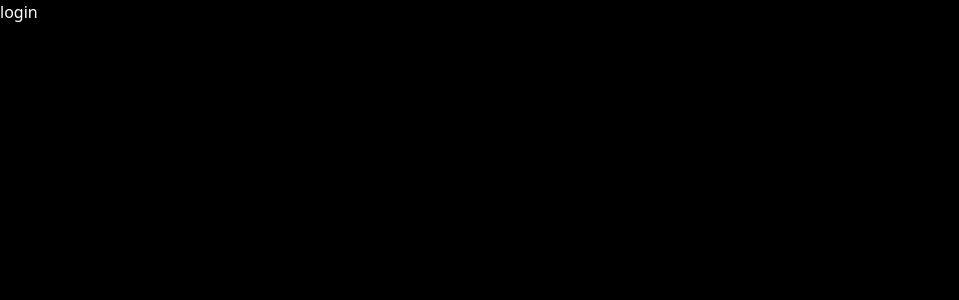
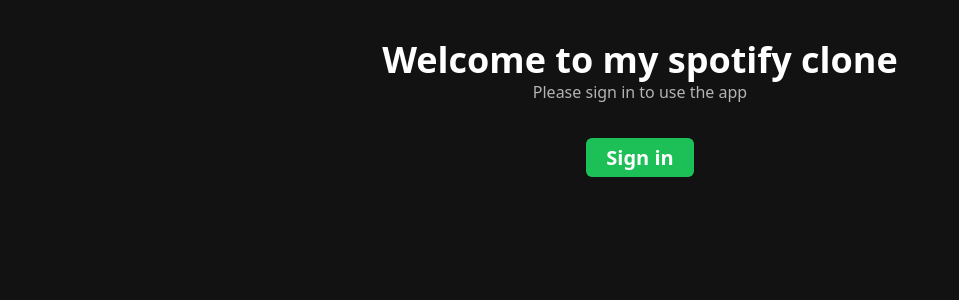
Before and after one commit to eliaskih/spotify, a Next.js app: page /login in a window 1280 px wide. Shown: the top 300 px of the page, without its empty margins (0-959 px from the left). Built offline with nearby package versions, Linux system fonts and the light colour scheme; no server answers.

Commit message:
styled sidebar

```diff
--- a/package.json
+++ b/package.json
@@ -13,11 +13,14 @@
     "eslint-config-next": "13.2.4",
     "next": "13.2.4",
     "react": "18.2.0",
-    "react-dom": "18.2.0"
+    "react-dom": "18.2.0",
+    "react-feather": "^2.0.10"
   },
   "devDependencies": {
     "autoprefixer": "^10.4.14",
     "postcss": "^8.4.21",
+    "prettier": "^2.8.7",
+    "prettier-plugin-tailwindcss": "^0.2.5",
     "tailwindcss": "^3.2.7"
   }
 }
--- /dev/null
+++ b/src/components/Sidebar.jsx
@@ -0,0 +1,30 @@
+import Link from "next/link";
+import React from "react";
+import { Home } from "react-feather";
+
+export default function Sidebar() {
+    return (
+        <aside className="w-full max-w-xs overflow-y-auto bg-bg p-6">
+            <Link
+                href="/"
+                className="flex w-max items-center gap-4 text-text-dimmed transition-colors hover:text-text"
+            >
+                <Home className="h-6 w-6" />
+                <p className="font-semibold"> Home</p>
+            </Link>
+            <hr className="my-3 border-text-dimmed/50" />
+            <div className="">
+                {Array(100)
+                    .fill(null)
+                    .map(() => (
+                        <Link
+                            href="/playlist/abc"
+                            className="block py-1 text-text-dimmed transition-colors hover:text-text"
+                        >
+                            hej
+                        </Link>
+                    ))}
+            </div>
+        </aside>
+    );
+}
--- /dev/null
+++ b/src/config.js
@@ -0,0 +1,31 @@
+export const authEndpoint = "https://accounts.spotify.com/authorize";
+export const clientId = process.env.NEXT_PUBLIC_CLIENT_ID;
+export const liveURL = process.env.NEXT_PUBLIC_LIVE_URL;
+export const devURL = "http://localhost:3000/";
+export const redirectURL =
+    process.env.NODE_ENV === "production" ? liveURL : devURL;
+export const scopes = [
+    "playlist-read-collaborative",
+    "playlist-modify-public",
+    "playlist-read-private",
+    "playlist-modify-private",
+    "app-remote-control",
+    "streaming",
+    "user-read-email",
+    "user-read-private",
+    "user-library-modify",
+    "user-library-read",
+    "user-top-read",
+    "user-read-playback-position",
+    "ugc-image-upload",
+    "user-modify-playback-state",
+    "user-read-playback-state",
+    "user-read-currently-playing",
+    "user-follow-modify",
+    "user-follow-read",
+    "user-read-recently-played",
+];
+
+export const accessUrl = `${authEndpoint}?client_id=${clientId}&redirect_uri=${redirectURL}&scope=${scopes.join(
+    "%20"
+)}&response_type=token&show_dialog=true`;
--- a/src/pages/index.js
+++ /dev/null
@@ -1,5 +0,0 @@
-import React from "react";
-
-export default function index() {
-    return <div className="bg-red-500">index</div>;
-}
--- /dev/null
+++ b/src/pages/index.jsx
@@ -0,0 +1,14 @@
+import Sidebar from "@/components/Sidebar";
+import React from "react";
+
+export default function index() {
+    return (
+        <div className="flex h-screen flex-col">
+            <div className="flex flex-1 overflow-y-auto bg-blue-500">
+                <Sidebar />
+                <main className="flex-1 ">main</main>
+            </div>
+            <footer className="h-[59px] ">player</footer>
+        </div>
+    );
+}
--- a/src/pages/login.jsx
+++ b/src/pages/login.jsx
@@ -1,5 +1,19 @@
 import React from "react";
+import { accessUrl } from "@/config";
 
 export default function login() {
-    return <div>login</div>;
+    return (
+        <div className="py-10 text-center">
+            <h1 className="text-4xl font-bold">Welcome to my spotify clone</h1>
+            <p className="mb-10 text-text-dimmed">
+                Please sign in to use the app
+            </p>
+            <a
+                href={accessUrl}
+                className="rounded-md bg-primary py-1.5 px-5 text-xl font-semibold"
+            >
+                Sign in
+            </a>
+        </div>
+    );
 }
--- a/src/styles/globals.css
+++ b/src/styles/globals.css
@@ -3,5 +3,30 @@
 @tailwind utilities;
 
 body {
-    @apply bg-bg text-text;
+    @apply bg-bg-dimmed text-text;
 }
+
+/* ===== Scrollbar CSS ===== */
+/* Firefox */
+* {
+    scrollbar-width: auto;
+    scrollbar-color: #ffffff40;
+}
+
+/* Chrome, Edge, and Safari */
+*::-webkit-scrollbar {
+    width: 12px;
+}
+
+*::-webkit-scrollbar-track {
+    background: transparent;
+}
+
+*::-webkit-scrollbar-thumb {
+    background-color: #ffffff40;
+}
+
+*::-webkit-scrollbar-thumb:hover,
+*::-webkit-scrollbar-thumb:active {
+    background-color: #ffffff60;
+}
--- a/tailwind.config.js
+++ b/tailwind.config.js
@@ -8,7 +8,7 @@
                 "bg-dimmed": "#121212",
                 text: "#ffffff",
                 "text-dimmed": "#b3b3b3",
-                primary: "#2f6",
+                primary: "#1dbf57",
             },
         },
     },
```
Also changed, not shown: 2 other files (tests, documents, lock files or other folders).
